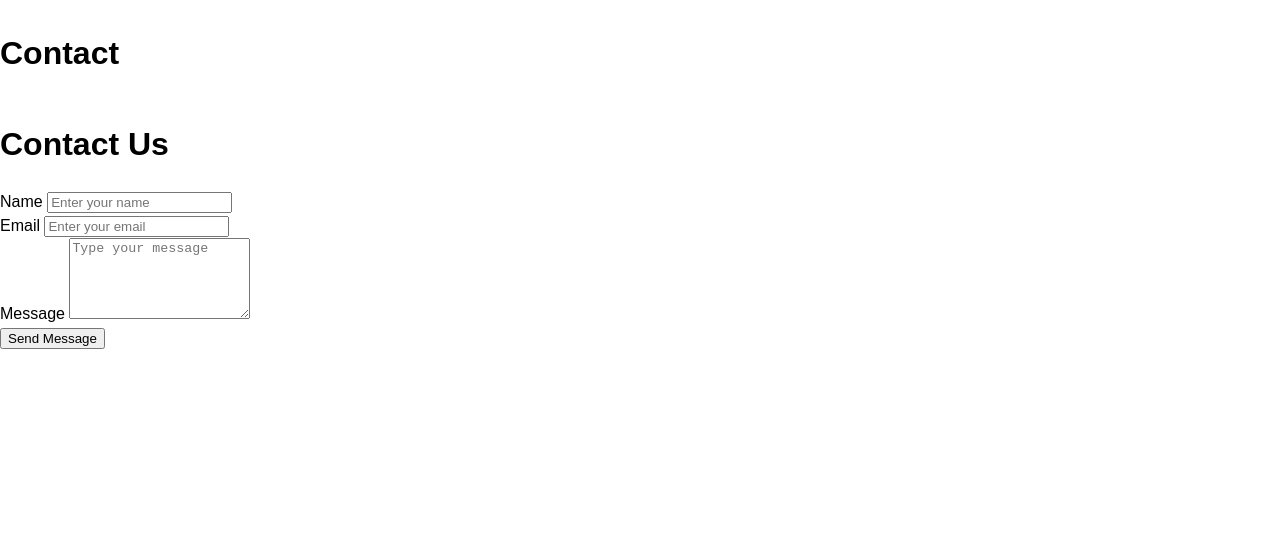
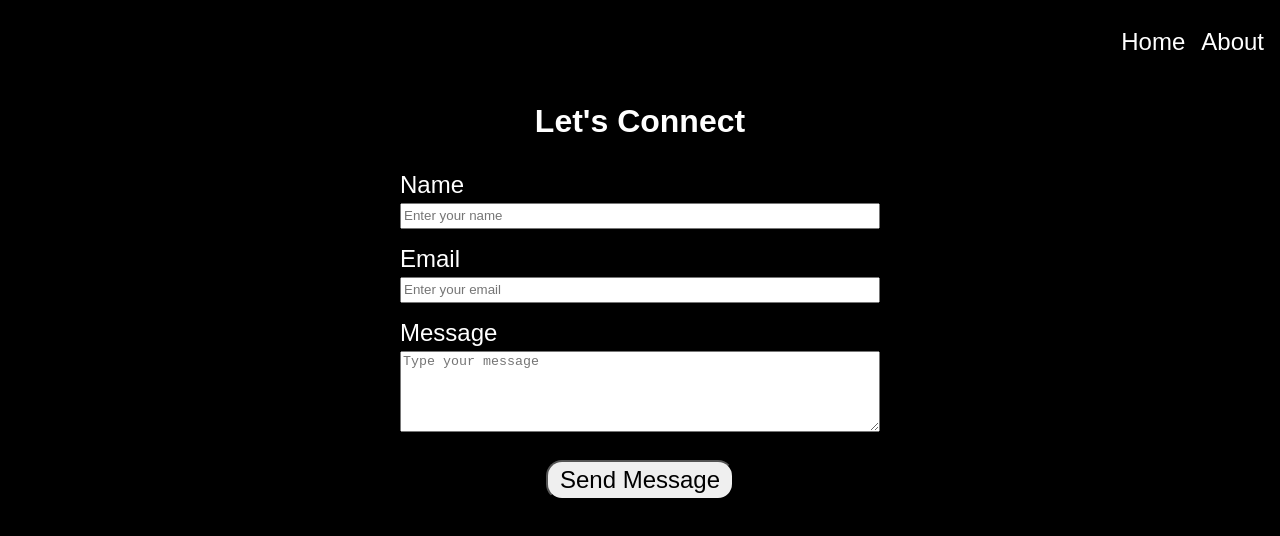
Before and after one commit to pitosanchez/brentbuell.com, a website built with Vite: page src/contact/index.html in a window 1280 px wide. Built offline with nearby package versions, Linux system fonts and the light colour scheme.

Commit message:
created about and contact pages

```diff
--- a/src/about/style.css
+++ b/src/about/style.css
@@ -3,7 +3,6 @@
   line-height: 1.5;
   font-weight: 400;
 
-  color-scheme: light dark;
   color: white;
   background-color: black;
 
@@ -18,23 +17,50 @@ html {
   padding: 0;
 }
 
-.pp {
+body {
+  flex-direction: column;
+  max-width: 1280px;
+  margin-left: auto;
+  margin-right: auto;
+  display: flex;
+  min-width: 320px;
+  min-height: 100vh;
+}
+
+.header {
+  padding: 1rem;
+  display: flex;
+  justify-content: end;
+}
+
+.nav {
+  display: flex;
+  gap: 1rem;
+}
+
+.nav-link {
+  text-decoration: none;
+  color: white;
+  font-size: 24px;
+}
+
+.nav-link:hover {
+  color: blue;
+  transition: color 250ms ease-in-out;
+}
+
+.main {
+  font-size: 2rem;
+  text-align: justify;
+  padding: 0 1rem;
+}
+
+.about {
+  text-align: center;
+}
+
+.para {
   padding: 0;
   margin: 0;
-
   text-align: justify;
 }
-
-body {
-  font-size: 2rem;
-  display: flex;
-  flex-direction: column;
-  align-items: center;
-  justify-content: center;
-  max-width: calc(1280px - 10rem);
-  padding: 0 5rem;
-  margin: 0 auto;
-  min-width: 320px;
-  min-height: 100vh;
-  box-sizing: border-box;
-}
--- a/src/contact/index.html
+++ b/src/contact/index.html
@@ -4,14 +4,26 @@
     <meta charset="UTF-8" />
     <meta name="viewport" content="width=device-width, initial-scale=1.0" />
     <title>Contact Page</title>
-    <link rel="stylesheet" href="styles.css" />
+    <link rel="stylesheet" href="style.css" />
+    <script src="main.ts" type="module"></script>
     <title>Contact</title>
   </head>
   <body>
-    <h1>Contact</h1>
-    <div class="contact-container">
-      <h1>Contact Us</h1>
-      <form class="contact-form">
+    <header class="header">
+      <nav class="nav">
+        <a class="nav-link" href="/">Home</a>
+        <a class="nav-link" href="/about/">About</a>
+      </nav>
+    </header>
+    <main class="main">
+      <h1>Let's Connect</h1>
+
+      <form method="POST" class="contact-form" id="form">
+        <input
+          type="hidden"
+          value="e0883def-233a-4175-bc74-7ce600da1e85"
+          name="access_key"
+        />
         <div class="form-group">
           <label for="name">Name</label>
           <input
@@ -42,8 +54,16 @@
             required
           ></textarea>
         </div>
-        <button type="submit">Send Message</button>
+
+        <input
+          type="checkbox"
+          name="botcheck"
+          class="hidden"
+          style="display: none"
+        />
+        <button type="submit" class="button" id="button">Send Message</button>
+        <div id="result" class="result"></div>
       </form>
-    </div>
+    </main>
   </body>
 </html>
--- /dev/null
+++ b/src/contact/main.ts
@@ -0,0 +1,42 @@
+const form = document.getElementById("form") as HTMLFormElement;
+const button = document.getElementById("button") as HTMLButtonElement;
+const result = document.getElementById("result") as HTMLDivElement;
+
+form.addEventListener("submit", (e) => {
+  e.preventDefault();
+  button.disabled = true;
+  const formData = new FormData(form);
+  const object = Object.fromEntries(formData);
+  const json = JSON.stringify(object);
+  result.innerHTML = "Please wait...";
+
+  fetch("https://api.web3forms.com/submit", {
+    method: "POST",
+    headers: {
+      "Content-Type": "application/json",
+      Accept: "application/json",
+    },
+    body: json,
+  })
+    .then(async (response) => {
+      let json = await response.json();
+      if (response.status == 200) {
+        result.innerHTML = "Message sent!";
+        result.classList.add("success");
+      } else {
+        console.log(response);
+        result.innerHTML = json.message;
+        result.classList.add("failure");
+      }
+      button.disabled = false;
+    })
+    .catch((error) => {
+      console.log(error);
+      button.disabled = false;
+      result.innerHTML = "Something went wrong.";
+      result.classList.add("failure");
+    })
+    .then(() => {
+      form.reset();
+    });
+});
--- a/src/contact/style.css
+++ b/src/contact/style.css
@@ -1,94 +1,101 @@
 :root {
   font-family: Arial, Inter, system-ui, Avenir, Helvetica, sans-serif;
-  font-size: 16px;
   line-height: 1.5;
-  color: #333;
-  background-color: #f9f9f9;
+  font-weight: 400;
+
+  color: white;
+  background-color: black;
+
+  font-synthesis: none;
+  text-rendering: optimizeLegibility;
+  -webkit-font-smoothing: antialiased;
+  -moz-osx-font-smoothing: grayscale;
+}
+
+html {
+  margin: 0;
+  padding: 0;
 }
 
 body {
-  margin: 0;
-  padding: 0;
+  flex-direction: column;
+  max-width: 1280px;
+  margin-left: auto;
+  margin-right: auto;
+  display: flex;
+  min-width: 320px;
+  min-height: 100vh;
+}
+
+.header {
+  padding: 1rem;
+  display: flex;
+  justify-content: end;
+}
+
+.nav {
+  display: flex;
+  gap: 1rem;
+}
+
+.nav-link {
+  text-decoration: none;
+  color: white;
+  font-size: 24px;
+}
+
+.nav-link:hover {
+  color: blue;
+  transition: color 250ms ease-in-out;
+}
+
+.main {
   display: flex;
   flex-direction: column;
   align-items: center;
-  justify-content: center;
-  min-height: 100vh;
-  background-color: #f3f4f6;
-  font-size: 3rem; /* Ensures all text is 3rem */
-}
-
-.contact-container {
-  display: flex;
-  flex-direction: column;
-  align-items: center;
-  justify-content: center;
-  text-align: center;
-  width: 100%;
-  max-width: 600px;
-  padding: 2rem;
-  background: #fff;
-  border-radius: 8px;
-  box-shadow: 0 4px 6px rgba(0, 0, 0, 0.1);
-}
-
-.contact-container h1 {
-  position: absolute;
-  top: 1rem;
-  font-size: 3rem;
-  font-weight: bold;
-  color: #222;
+  padding: 0 1rem;
 }
 
 .contact-form {
   display: flex;
   flex-direction: column;
+  gap: 0.75rem;
+  width: 100%;
+  max-width: 30rem;
   align-items: center;
-  justify-content: center;
-  width: 100%;
-  margin-top: 5rem;
 }
 
-.contact-form .form-group {
+.form-group {
+  display: flex;
+  flex-direction: column;
   width: 100%;
-  margin-bottom: 1.5rem;
 }
 
-.contact-form label {
-  display: block;
-  margin-bottom: 0.5rem;
-  font-weight: bold;
-  text-align: left;
+.form-group label {
+  font-size: 1.5rem;
 }
 
-.contact-form input,
-.contact-form textarea {
-  width: 100%;
-  padding: 0.8rem;
-  font-size: 1.5rem;
-  border: 1px solid #ddd;
-  border-radius: 4px;
-  box-sizing: border-box;
+.form-group input {
+  line-height: 1.25rem;
 }
 
-.contact-form input:focus,
-.contact-form textarea:focus {
-  border-color: #007bff;
-  outline: none;
+.button {
+  font-size: 1.5rem;
+  width: fit-content;
+  padding: 0.25rem 0.75rem;
+  border-radius: 1rem;
+  margin-top: 1rem;
 }
 
-.contact-form button {
-  width: 100%;
-  padding: 1rem;
+.result {
   font-size: 1.5rem;
-  color: #fff;
-  background-color: #007bff;
-  border: none;
-  border-radius: 4px;
-  cursor: pointer;
-  transition: background-color 0.3s ease;
+  color: yellow;
 }
 
-.contact-form button:hover {
-  background-color: #0056b3;
+.result.success {
+  color: green;
 }
+
+.result.failure {
+  color: red;
+}
--- a/src/style.css
+++ b/src/style.css
@@ -3,7 +3,6 @@
   line-height: 1.5;
   font-weight: 400;
 
-  color-scheme: light dark;
   color: white;
   background-color: black;
 
@@ -29,7 +28,7 @@ body {
 }
 
 .header {
-  padding: 1rem 0;
+  padding: 1rem;
   display: flex;
   justify-content: end;
 }
@@ -96,13 +95,6 @@ body {
   font-size: 2rem;
 }
 
-@media (prefers-color-scheme: light) {
-  :root {
-    color: black;
-    background-color: white;
-  }
-}
-
 @media (min-width: 1024px) {
   .main {
     flex-direction: row;
```
Also changed, not shown: src/about/index.html (+28 -19 lines).
